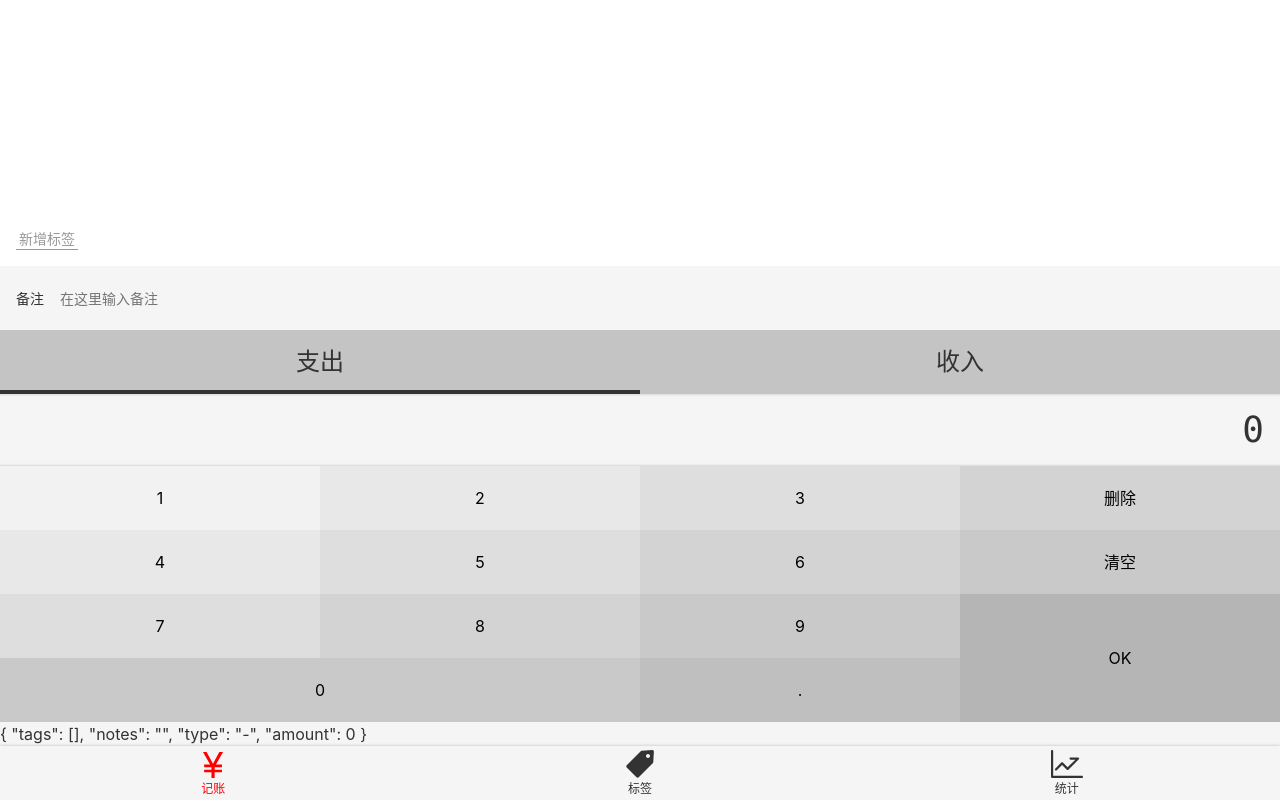
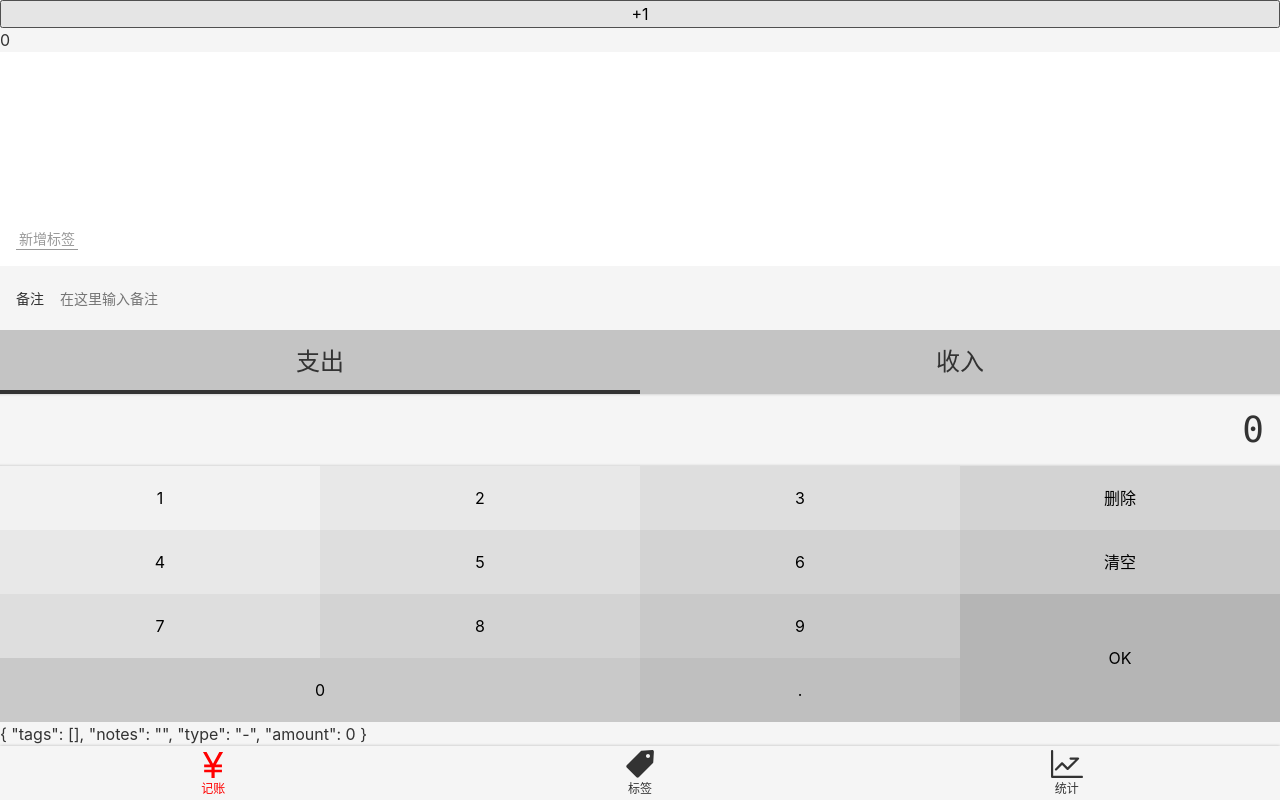
Before and after one commit to woniu-create/money-vue, a Vue app: page /labels/edit/1#/money in a window 1280 px wide. Built offline with nearby package versions, Linux system fonts and the light colour scheme.

Commit message:
store.count有bug怎么办

```diff
--- a/src/App.vue
+++ b/src/App.vue
@@ -3,6 +3,17 @@
 <router-view/>
 </div>
 </template>
+
+<script lang="js">
+import store from '@/store/index2'
+export default {
+  data(){
+    return {
+      store: store
+    }
+  }
+}
+</script>
 
 <style lang="scss">
 @import "~@/assets/style/reset.scss";
--- a/src/store/index2.ts
+++ b/src/store/index2.ts
@@ -2,6 +2,10 @@
 import tagStore from '@/store/tagStore'
 
 const store = {
+  count: 0,
+  addCount(){
+    this.count+=1;
+  },
   ...recordStore,
   ...tagStore
 }
--- a/src/views/Money.vue
+++ b/src/views/Money.vue
@@ -10,6 +10,7 @@
               @update:value="onUpdateNotes"/>
        </div>
        <Tags/>
+       {{count}} <button @click="add">+1</button>
     </Layout>
 </template>
 
@@ -25,11 +26,22 @@
 
 
 @Component({
-components:{NumberPad,Types,FormItem,Tags}
+components:{NumberPad,Types,FormItem,Tags},
+computed: {
+  count() {
+    return store.count;
+  },
+  recordList(){
+   return store.recordList;
+  }
+}
 })
 export default class Money extends Vue{
- recordList=store.recordList;
-record: RecordItem={
+  add(){
+    store.addCount()
+  }
+
+ record: RecordItem={
     tags:[],notes:'',type: '-',amount:0
 }
 
```
